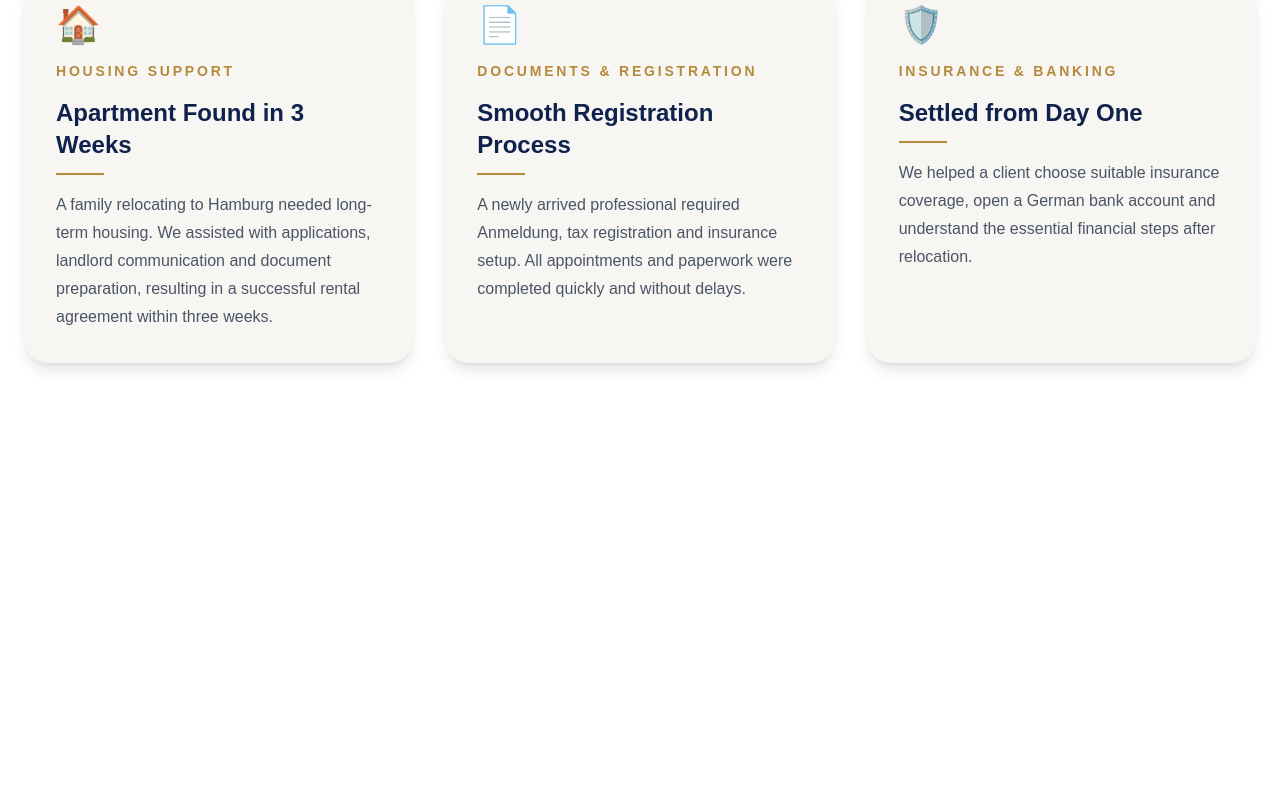
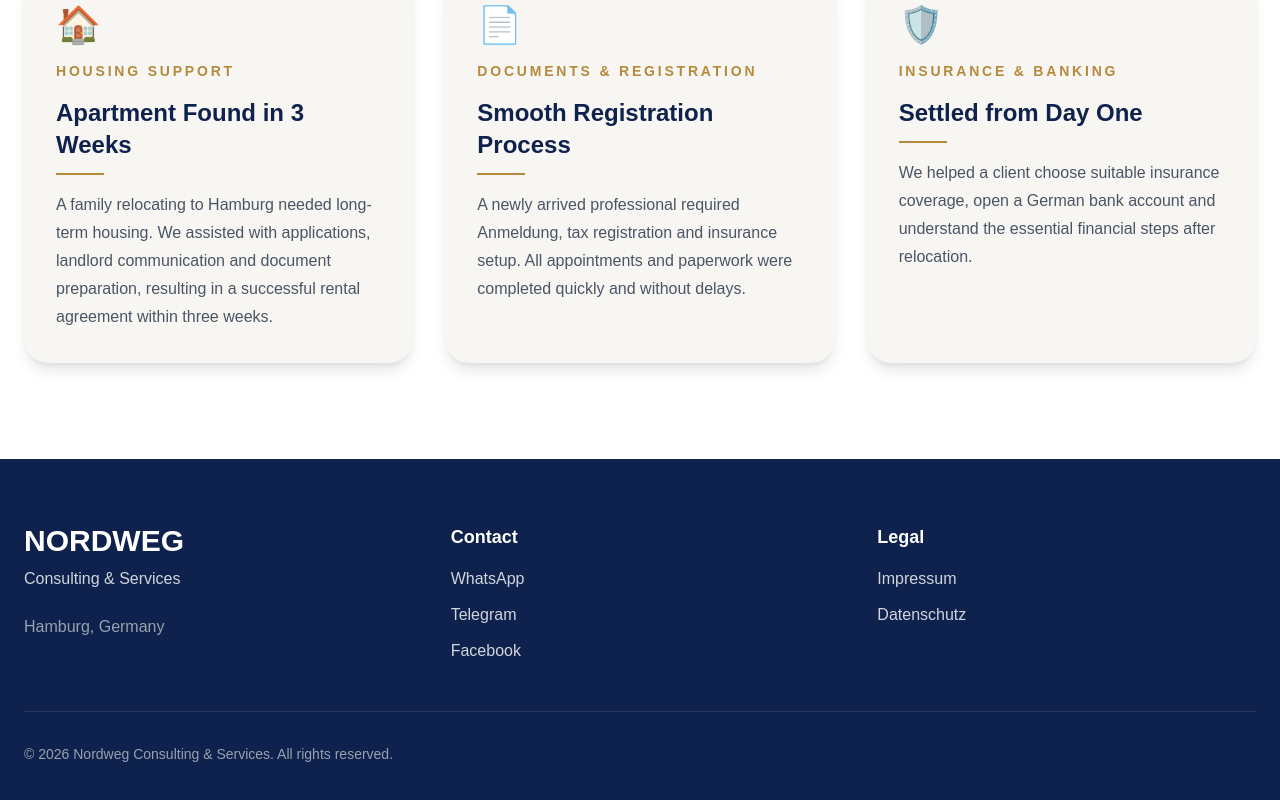
Before and after one commit to Nordweg-consulting/nordweg-consulting, a Next.js app: page / in a window 1280 px wide. Shown: the part 3025-3825 px from the top of the page. Before the commit the page ends 3484 px from the top, so only its background shows below. Built offline with nearby package versions, Linux system fonts and the light colour scheme.

Commit message:
add footer and finalize landing page

```diff
--- a/app/page.tsx
+++ b/app/page.tsx
@@ -374,6 +374,89 @@ backgroundPosition: "center",
 
   </div>
 </section>
+<footer className="bg-[#0e224d] py-16 text-white">
+  <div className="mx-auto max-w-7xl px-6">
+
+    <div className="grid gap-12 md:grid-cols-3">
+
+      <div>
+        <h3 className="text-3xl font-bold">
+          NORDWEG
+        </h3>
+
+        <p className="mt-2 text-gray-300">
+          Consulting & Services
+        </p>
+
+        <p className="mt-6 text-gray-400">
+          Hamburg, Germany
+        </p>
+      </div>
+
+      <div>
+        <h4 className="text-lg font-semibold">
+          Contact
+        </h4>
+
+        <div className="mt-4 space-y-3">
+
+          <a
+            href="https://wa.me/4916094794282"
+            target="_blank"
+            className="block text-gray-300 transition hover:text-white"
+          >
+            WhatsApp
+          </a>
+
+          <a
+            href="#"
+            className="block text-gray-300 transition hover:text-white"
+          >
+            Telegram
+          </a>
+
+          <a
+            href="#"
+            className="block text-gray-300 transition hover:text-white"
+          >
+            Facebook
+          </a>
+
+        </div>
+      </div>
+
+      <div>
+        <h4 className="text-lg font-semibold">
+          Legal
+        </h4>
+
+        <div className="mt-4 space-y-3">
+
+          <a
+            href="#"
+            className="block text-gray-300 transition hover:text-white"
+          >
+            Impressum
+          </a>
+
+          <a
+            href="#"
+            className="block text-gray-300 transition hover:text-white"
+          >
+            Datenschutz
+          </a>
+
+        </div>
+      </div>
+
+    </div>
+
+    <div className="mt-12 border-t border-white/10 pt-8 text-sm text-gray-400">
+      © 2026 Nordweg Consulting & Services. All rights reserved.
+    </div>
+
+  </div>
+</footer>
     <a
   href="https://wa.me/4916094794282"
   target="_blank"
```
